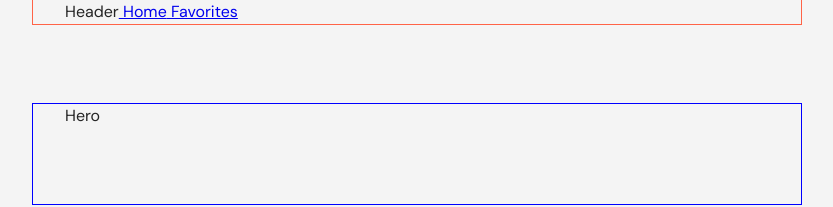
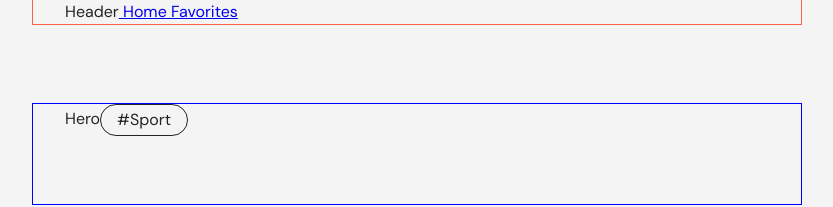
Before and after one commit to chertoha/sporty, a React (Create React App) app: page /sporty/muscles in a window 1280 px wide. Shown: the top 207 px of the page, without its empty margins (223-1056 px from the left). Built offline with nearby package versions, Linux system fonts and the light colour scheme; no server answers.

Commit message:
fix(): xs style

```diff
--- a/src/components/Hero/Hero.tsx
+++ b/src/components/Hero/Hero.tsx
@@ -1,5 +1,6 @@
 import { Box, Container } from "@mui/material";
-import React, { FC } from "react";
+import Tag from "components/UIKit/Tag";
+import { FC } from "react";
 
 interface IHeroProps {
   //...
@@ -13,6 +14,7 @@ const Hero: FC<IHeroProps> = () => {
     >
       <Container sx={{ outline: "1px solid blue", height: "100px" }}>
         Hero
+        <Tag />
       </Container>
     </Box>
   );
--- a/src/components/UIKit/Tag/Tag.tsx
+++ b/src/components/UIKit/Tag/Tag.tsx
@@ -12,10 +12,13 @@ const Tag: FC<ITagProps> = () => {
       variant="outlined"
       sx={{
         height: "auto",
-        px: 8,
-        fontSize: "16px",
+        fontSize: {
+          xs: "14px",
+          md: "16px",
+        },
         lineHeight: 1.5,
         py: "3px",
+        px: { xs: 6, md: 8 },
       }}
     />
   );
```
